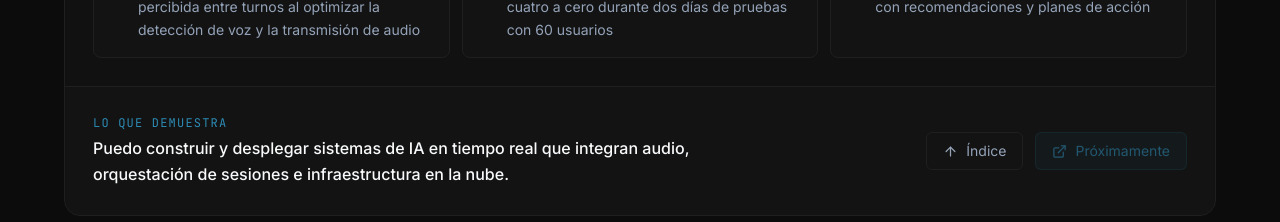
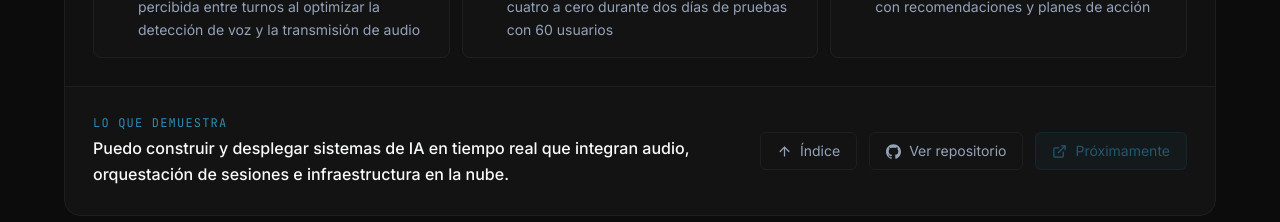
Before and after one commit to Donatohernandez/Portafolio-Donato, a Next.js app: page / in a window 1280 px wide. Shown: the part 4860-5082 px from the top of the page. Built offline with nearby package versions, Linux system fonts and the light colour scheme.

Commit message:
feat: enlazar repositorios de casos de estudio

```diff
--- a/src/data/content.ts
+++ b/src/data/content.ts
@@ -119,7 +119,7 @@ export const projects = [
     ],
     proof:
       "Puedo construir y desplegar sistemas de IA en tiempo real que integran audio, orquestación de sesiones e infraestructura en la nube.",
-    github: "#",
+    github: "https://github.com/Donatohernandez/PitchPilot-AI",
     live: "#",
     liveLabel: "Conocer PitchPilot",
     comingSoon: true,
@@ -179,6 +179,7 @@ export const projects = [
     ],
     proof:
       "Puedo diseñar y llevar a producción un producto móvil con IA, integrando frontend, backend, datos, autenticación, suscripciones y despliegue.",
+    github: "https://github.com/Donatohernandez/Zaaby-app",
     live: "https://zaaby.app/",
     liveLabel: "Visitar sitio de Zaaby",
     media: [
--- a/src/sections/Work.tsx
+++ b/src/sections/Work.tsx
@@ -4,6 +4,7 @@ import Image from "next/image";
 import { useEffect, useState } from "react";
 import { ArrowDownRight, ArrowUp, CheckCircle2, ExternalLink, Mic, Sparkles, X } from "lucide-react";
 import { AnimatePresence, motion } from "framer-motion";
+import { SiGithub } from "react-icons/si";
 import { projects } from "@/data/content";
 import { FadeIn } from "@/components/ui/FadeIn";
 import { SectionLabel } from "@/components/ui/SectionLabel";
@@ -237,6 +238,17 @@ export function Work() {
                       <a href="#project-index" className="inline-flex items-center gap-2 rounded-md border border-border px-4 py-2 text-sm text-text-secondary transition-colors hover:border-accent/30 hover:text-accent">
                         <ArrowUp size={15} /> Índice
                       </a>
+                      {"github" in project && project.github !== "#" && (
+                        <a
+                          href={project.github}
+                          target="_blank"
+                          rel="noopener noreferrer"
+                          aria-label={`Ver repositorio de ${project.name}`}
+                          className="inline-flex items-center gap-2 rounded-md border border-border px-4 py-2 text-sm text-text-secondary transition-colors hover:border-accent/30 hover:text-accent"
+                        >
+                          <SiGithub size={15} /> Ver repositorio
+                        </a>
+                      )}
                       {project.comingSoon ? (
                         <span aria-disabled="true" className="flex cursor-not-allowed select-none items-center gap-2 rounded-md border border-accent/20 bg-accent/10 px-4 py-2 text-sm text-accent opacity-40">
                           <ExternalLink size={15} /> Próximamente
```
